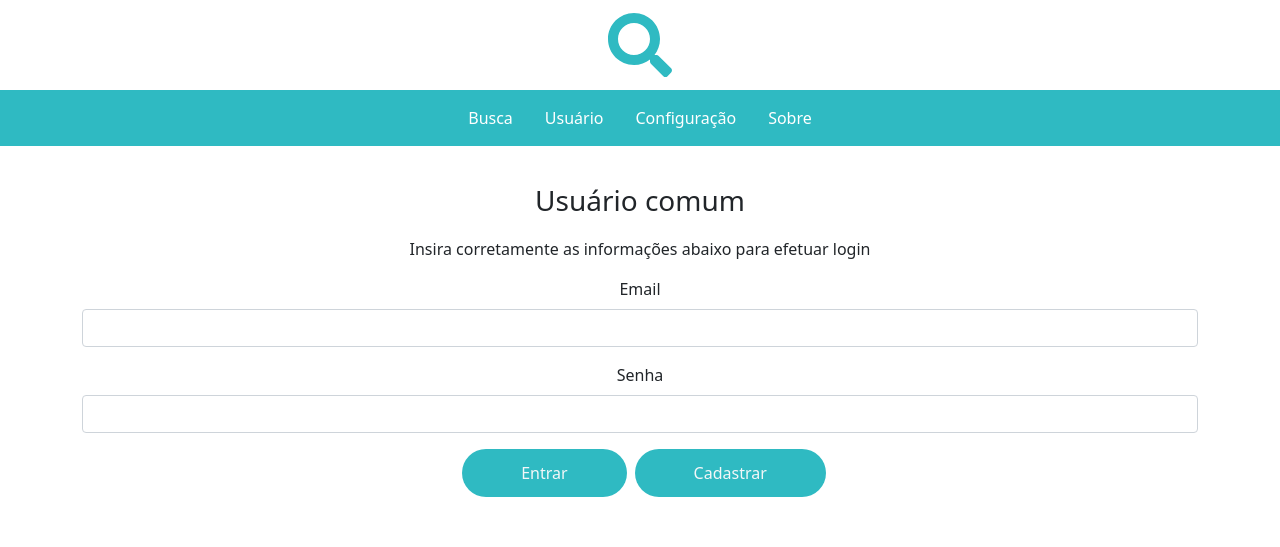
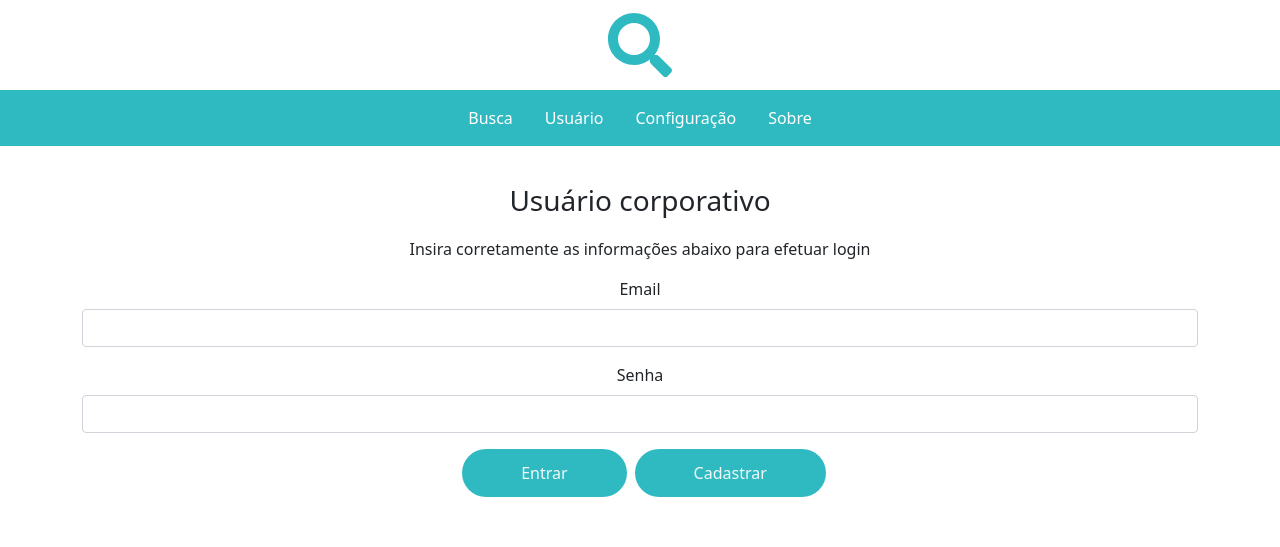
Before and after one commit to Daniel-Fonseca-da-Silva/Tr-Search-Front, an Angular app: page / in a window 1280 px wide. Shown: the top 547 px of the page. Built offline with nearby package versions, Linux system fonts and the light colour scheme.

Commit message:
Created corporate

```diff
--- a/src/app/app.component.html
+++ b/src/app/app.component.html
@@ -1,4 +1,4 @@
 <app-logo></app-logo>
 <app-navbar></app-navbar>
-<app-common></app-common>
+<app-corporate></app-corporate>
 <app-footer></app-footer>
--- a/src/app/app.module.ts
+++ b/src/app/app.module.ts
@@ -9,6 +9,7 @@ import { FooterComponent } from './components/footer/footer.component';
 import { SearchComponent } from './components/search/search.component';
 import { UserComponent } from './components/user/user.component';
 import { CommonComponent } from './components/common/common.component';
+import { CorporateComponent } from './components/corporate/corporate.component';
 
 @NgModule({
   declarations: [
@@ -18,7 +19,8 @@ import { CommonComponent } from './components/common/common.component';
     FooterComponent,
     SearchComponent,
     UserComponent,
-    CommonComponent
+    CommonComponent,
+    CorporateComponent
   ],
   imports: [
     BrowserModule,
--- /dev/null
+++ b/src/app/components/corporate/corporate.component.css
@@ -0,0 +1,24 @@
+.search-text1 {
+  margin-top: 3%;
+}
+
+.myButton {
+  background-color: #2fbac2;
+  border-radius: 42px;
+  display: inline-block;
+  cursor: pointer;
+  color: #f3f7f8;
+  padding: 12px 59px;
+  text-decoration: none;
+  border: none;
+  margin-left: 0.5em;
+}
+
+.myButton:hover {
+  color: black;
+}
+
+.myButton:active {
+  position: relative;
+  top: 1px;
+}
--- /dev/null
+++ b/src/app/components/corporate/corporate.component.html
@@ -0,0 +1,33 @@
+<div class="container-fluid">
+  <div class="container">
+    <p class="fs-3 search-text1 text-center">Usuário corporativo</p>
+    <p class="description-txt text-center">
+      Insira corretamente as informações abaixo para efetuar login
+    </p>
+  </div>
+</div>
+<div class="container">
+  <form>
+    <div class="mb-3 text-center">
+      <label for="exampleInputEmail1" class="form-label">Email</label>
+      <input
+        type="email"
+        class="form-control text-center"
+        id="exampleInputEmail1"
+        aria-describedby="emailHelp"
+      />
+    </div>
+    <div class="mb-3 text-center">
+      <label for="exampleInputPassword1" class="form-label">Senha</label>
+      <input
+        type="password"
+        class="form-control text-center"
+        id="exampleInputPassword1"
+      />
+    </div>
+  </form>
+  <div class="container-fluid text-center">
+    <button type="submit" class="btn btn-primary myButton">Entrar</button>
+    <button type="submit" class="btn btn-primary myButton">Cadastrar</button>
+  </div>
+</div>
--- /dev/null
+++ b/src/app/components/corporate/corporate.component.ts
@@ -0,0 +1,15 @@
+import { Component, OnInit } from '@angular/core';
+
+@Component({
+  selector: 'app-corporate',
+  templateUrl: './corporate.component.html',
+  styleUrls: ['./corporate.component.css']
+})
+export class CorporateComponent implements OnInit {
+
+  constructor() { }
+
+  ngOnInit(): void {
+  }
+
+}
```
